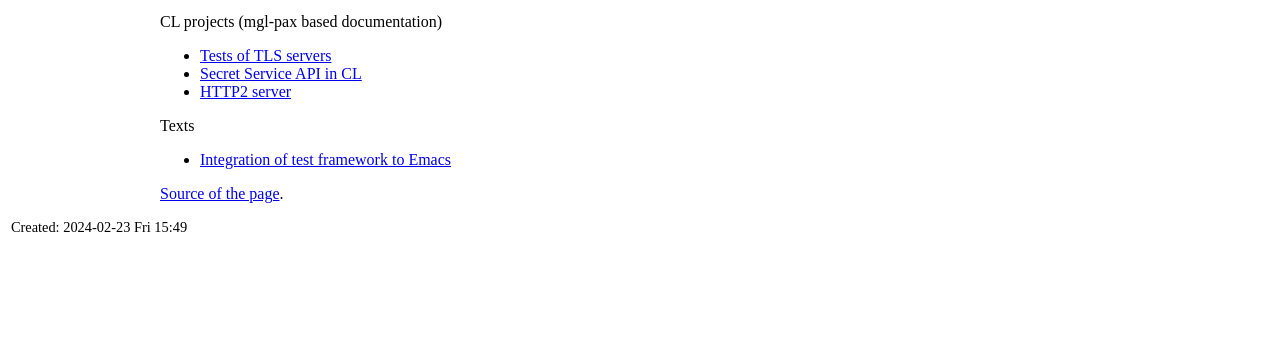
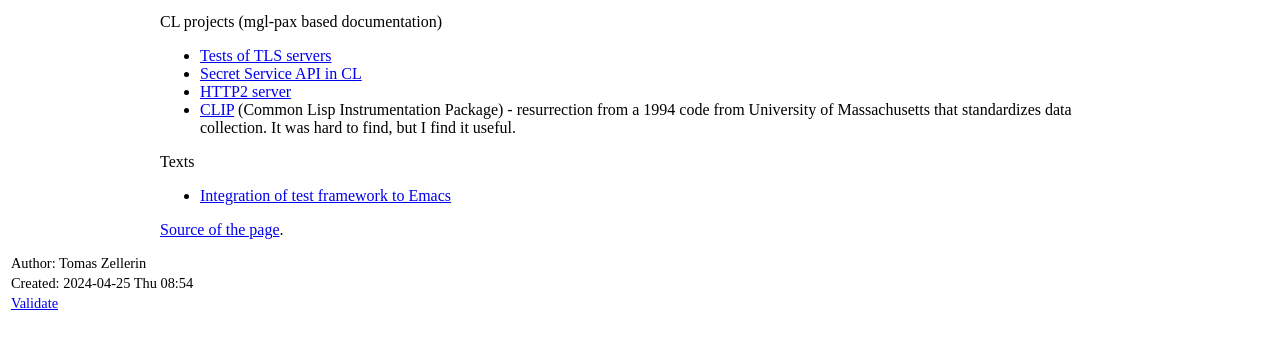
Before and after one commit to zellerin/zellerin.github.io, a plain HTML site: page index.html in a window 1280 px wide. Shown: the part 61-410 px from the top of the page. Drawn offline with Linux system fonts and the light colour scheme.

Commit message:
Link to Clip.

```diff
--- a/index.html
+++ b/index.html
@@ -3,12 +3,13 @@
 "http://www.w3.org/TR/xhtml1/DTD/xhtml1-strict.dtd">
 <html xmlns="http://www.w3.org/1999/xhtml" lang="en" xml:lang="en">
 <head>
-<!-- 2024-02-23 Fri 15:49 -->
+<!-- 2024-04-25 Thu 08:54 -->
 <meta http-equiv="Content-Type" content="text/html;charset=utf-8" />
 <meta name="viewport" content="width=device-width, initial-scale=1" />
 <title>Index of personal documentation.</title>
+<meta name="author" content="Tomas Zellerin" />
 <meta name="generator" content="Org Mode" />
-<style>
+<style type="text/css">
   #content { max-width: 60em; margin: auto; }
   .title  { text-align: center;
              margin-bottom: .2em; }
@@ -203,6 +204,8 @@ CL projects (mgl-pax based documentation)
 <li><a href="./tls-server-pocs">Tests of TLS servers</a></li>
 <li><a href="./secret-service">Secret Service API in CL</a></li>
 <li><a href="./http2">HTTP2 server</a></li>
+<li><a href="./clip-1.4/">CLIP</a> (Common Lisp Instrumentation Package) - resurrection from a 1994 code
+from University of Massachusetts that standardizes data collection. It was hard to find, but I find it useful.</li>
 </ul>
 
 <p>
@@ -217,7 +220,9 @@ Texts
 </p>
 </div>
 <div id="postamble" class="status">
-<p class="date">Created: 2024-02-23 Fri 15:49</p>
+<p class="author">Author: Tomas Zellerin</p>
+<p class="date">Created: 2024-04-25 Thu 08:54</p>
+<p class="validation"><a href="https://validator.w3.org/check?uri=referer">Validate</a></p>
 </div>
 </body>
 </html>
```
Also changed, not shown: 1 other file.
